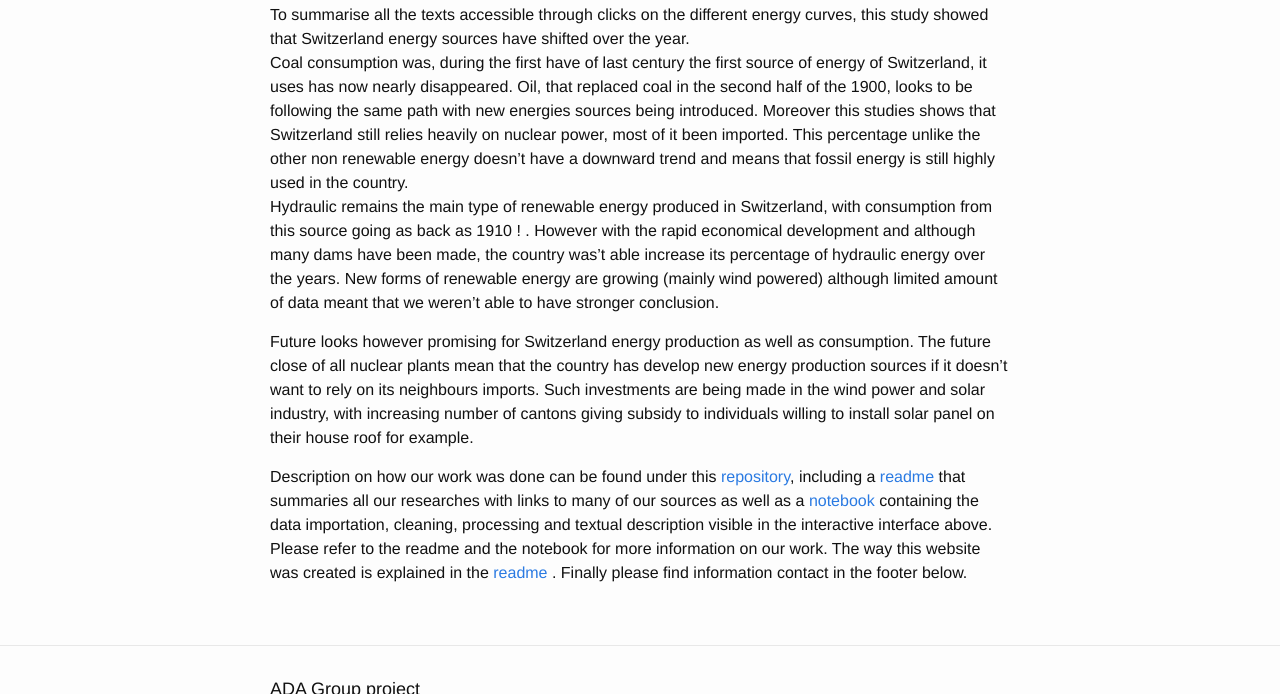
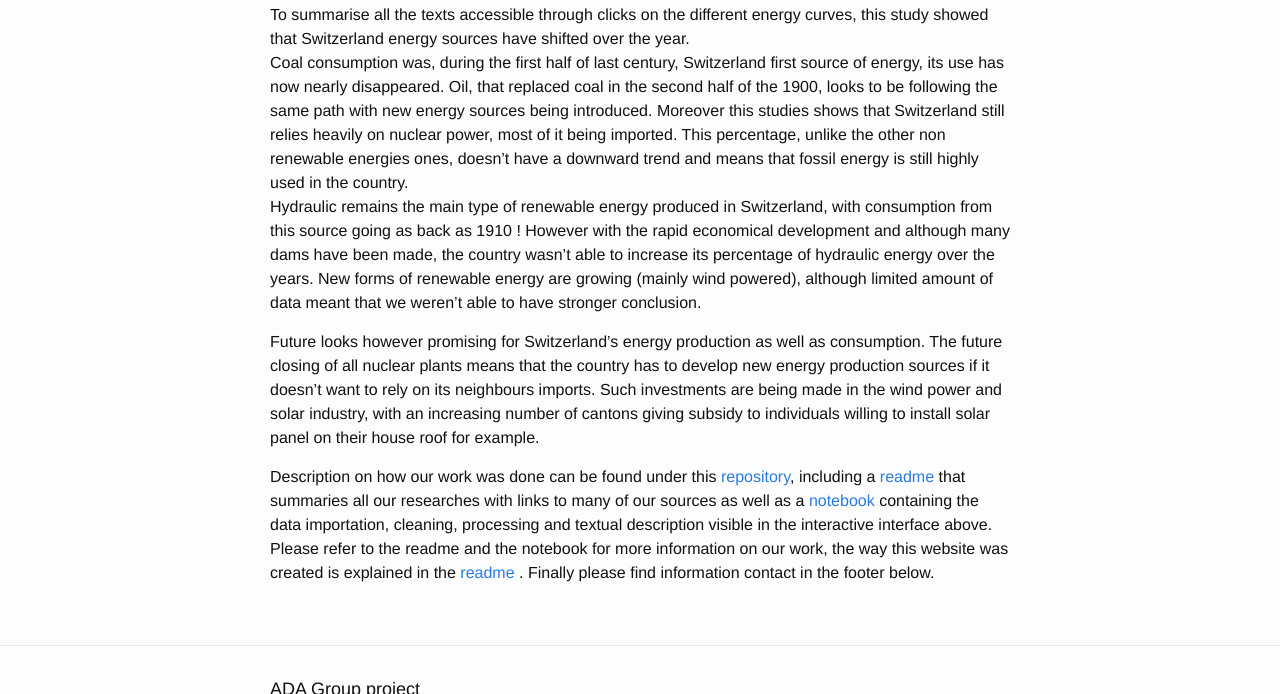
Before and after one commit to charlesthiebaut/charlesthiebaut.github.io, a Jekyll site: the page built from _posts/2017-12-12-ADA_Project.markdown, in a window 1280 px wide and 900 px high, scrolled down 1329 px, cut to the strip 206-900 px from the top of the window. Built offline with Jekyll 4.4.1, drawn with Linux system fonts in a browser that asks for light colours; some of the changed text lies outside the part shown.

Commit message:
correct spelling

```diff
--- a/_posts/2017-12-12-ADA_Project.markdown
+++ b/_posts/2017-12-12-ADA_Project.markdown
@@ -14,8 +14,8 @@ In the second graph energy is measured  in…
   <p>Your browser does not support iframes.</p>
 </iframe>
 
-To summarise all the texts accessible through clicks on the different energy curves, this study showed that Switzerland energy sources have shifted over the year. <br>Coal consumption was, during the first have of last century the first source of energy of Switzerland, it uses has now nearly disappeared. Oil, that replaced coal in the second half of the 1900, looks to be following the same path with new energies sources being introduced. Moreover this studies shows that Switzerland still relies heavily on nuclear power, most of it been imported. This percentage unlike the other non renewable energy doesn't have a downward trend and means that fossil energy is still highly used in the country. <br>Hydraulic remains the main type of renewable energy produced in Switzerland, with consumption from this source going as back as 1910 ! . However with the rapid economical development and although many  dams have been made, the country was't able increase its percentage of hydraulic energy over the years. New forms of renewable energy are growing (mainly wind powered) although limited amount of data meant that we weren't able to have stronger conclusion.<br>
+To summarise all the texts accessible through clicks on the different energy curves, this study showed that Switzerland energy sources have shifted over the year. <br>Coal consumption was, during the first half of last century, Switzerland first source of energy, its use has now nearly disappeared. Oil, that replaced coal in the second half of the 1900, looks to be following the same path with new energy sources being introduced. Moreover this studies shows that Switzerland still relies heavily on nuclear power, most of it being imported. This percentage, unlike the other non renewable energies ones, doesn't have a downward trend and means that fossil energy is still highly used in the country. <br>Hydraulic remains the main type of renewable energy produced in Switzerland, with consumption from this source going as back as 1910 ! However with the rapid economical development and although many  dams have been made, the country wasn't able to increase its percentage of hydraulic energy over the years. New forms of renewable energy are growing (mainly wind powered), although limited amount of data meant that we weren't able to have stronger conclusion.<br>
 
-Future looks however promising for Switzerland energy production as well as consumption. The future close of all nuclear plants mean that the country has develop new energy production sources if it doesn't want to rely on its neighbours imports. Such investments are being made in the wind power and solar industry, with increasing number of cantons giving subsidy to individuals willing to install solar panel on their house roof for example.
+Future looks however promising for Switzerland's energy production as well as consumption. The future closing of all nuclear plants means that the country has to develop new energy production sources if it doesn't want to rely on its neighbours imports. Such investments are being made in the wind power and solar industry, with an increasing number of cantons giving subsidy to individuals willing to install solar panel on their house roof for example.
 
-Description on how our work was done can be found under this [repository](https://github.com/IsaacLeimgruber/ADA_labs_repo/blob/master/Project/), including a [readme](https://github.com/IsaacLeimgruber/ADA_labs_repo/blob/master/Project/README.md) that summaries all our researches with links to many of our sources as well as a [notebook](https://github.com/IsaacLeimgruber/ADA_labs_repo/blob/master/Project/Project_Final.ipynb) containing the data importation, cleaning, processing and textual description visible in the interactive interface above. Please refer to the readme and the notebook for more information on our work. The way this website was created is explained in the [readme](https://github.com/IsaacLeimgruber/ADA_labs_repo/blob/master/Project/README.md) . Finally please find information contact in the footer below.
+Description on how our work was done can be found under this [repository](https://github.com/IsaacLeimgruber/ADA_labs_repo/blob/master/Project/), including a [readme](https://github.com/IsaacLeimgruber/ADA_labs_repo/blob/master/Project/README.md) that summaries all our researches with links to many of our sources as well as a [notebook](https://github.com/IsaacLeimgruber/ADA_labs_repo/blob/master/Project/Project_Final.ipynb) containing the data importation, cleaning, processing and textual description visible in the interactive interface above. Please refer to the readme and the notebook for more information on our work, the way this website was created is explained in the [readme](https://github.com/IsaacLeimgruber/ADA_labs_repo/blob/master/Project/README.md) . Finally please find information contact in the footer below.
```
Also changed, not shown: other parts of _posts/2017-12-12-ADA_Project.markdown (+2 -2 lines).
